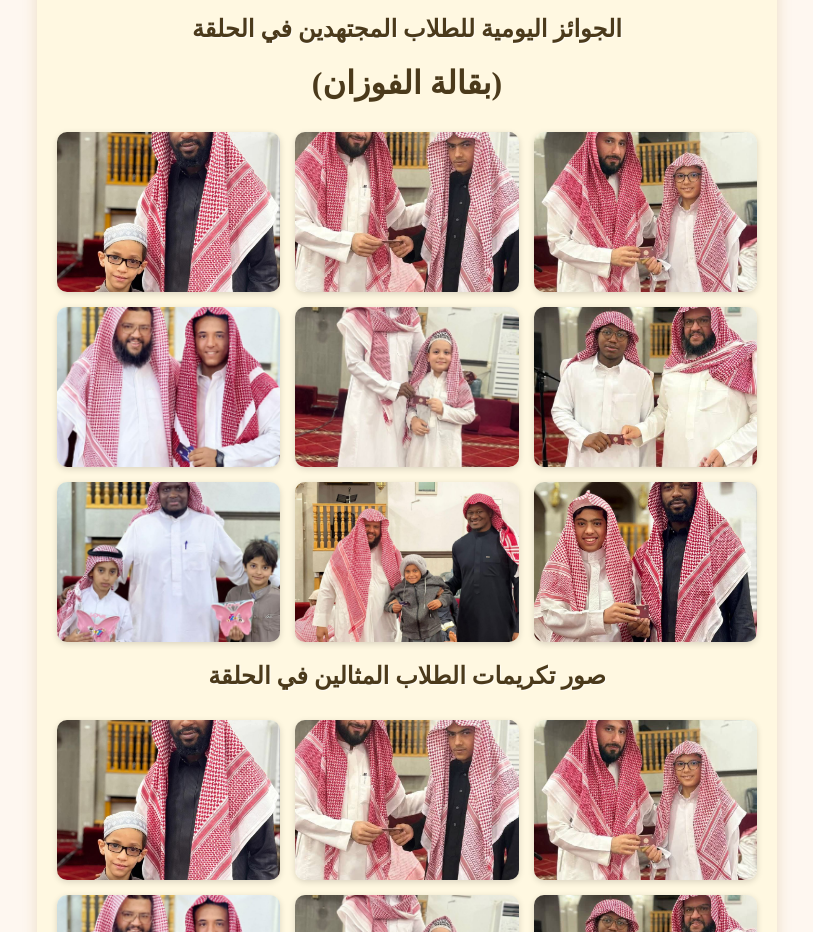
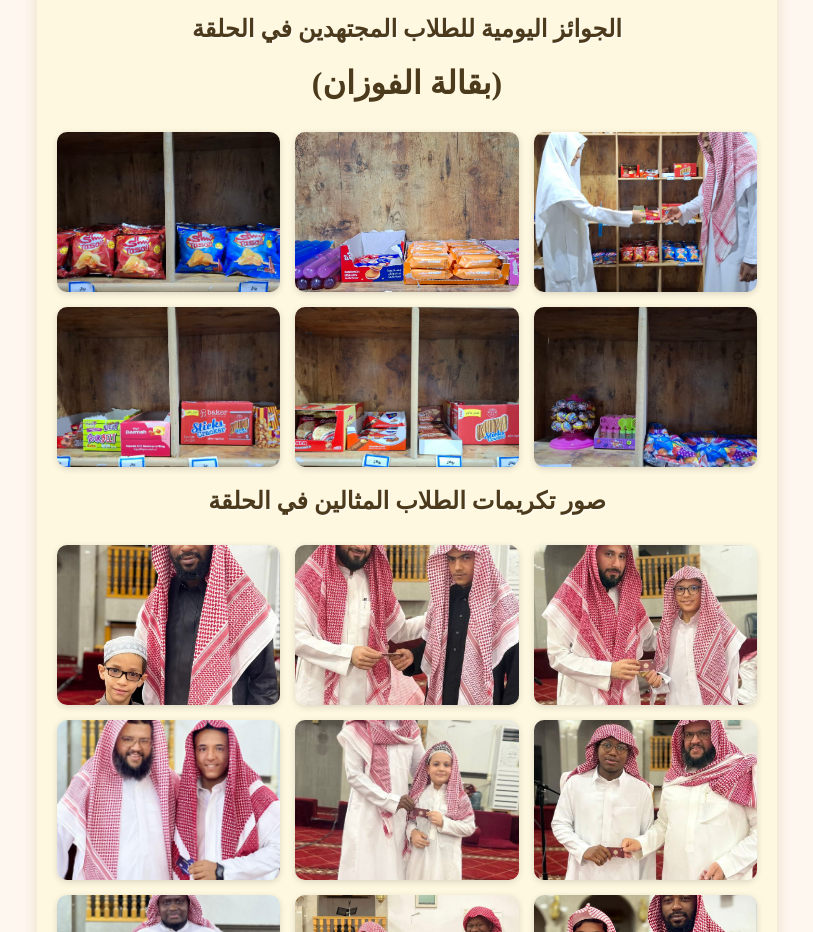
Before and after one commit to Alfwzan/.com, a plain HTML site: page test.html in a window 1280 px wide. Shown: the part 820-1752 px from the top of the page, without its empty margins (233-1046 px from the left). Drawn offline with Linux system fonts and the light colour scheme.

Commit message:
Add files via upload

```diff
--- a/test.html
+++ b/test.html
@@ -334,15 +334,13 @@
     <div><h2>الجوائز اليومية للطلاب المجتهدين في الحلقة</h2>
     <h1>(بقالة الفوزان)</h1></div>
         <div class="gallery">
-      <img src="images/alfwzan51.jpg" alt="صورة 1" onclick="openImage(this)">
-      <img src="images/alfwzan44.jpg" alt="صورة 2" onclick="openImage(this)">
-      <img src="images/alfwzan33.jpg" alt="صورة 3" onclick="openImage(this)">
-      <img src="images/alfwzan42.jpg" alt="صورة 4" onclick="openImage(this)">
-      <img src="images/alfwzan52.jpg" alt="صورة 5" onclick="openImage(this)">
-      <img src="images/alfwzan34.jpg" alt="صورة 6" onclick="openImage(this)">
-      <img src="images/alfwzan36.jpg" alt="صورة 7" onclick="openImage(this)">
-      <img src="images/alfwzan31.jpg" alt="صورة 8" onclick="openImage(this)">
-      <img src="images/alfwzan15.jpg" alt="صورة 9" onclick="openImage(this)">
+      <img src="images/fwzan bq4.jpg" alt="صورة 1" onclick="openImage(this)">
+      <img src="images/fwzan bq1.jpg" alt="صورة 2" onclick="openImage(this)">
+      <img src="images/fwzan bq2.jpg" alt="صورة 3" onclick="openImage(this)">
+      <img src="images/fwzan bq3.jpg" alt="صورة 4" onclick="openImage(this)">
+      <img src="images/fwzan bq.jpg" alt="صورة 5" onclick="openImage(this)">
+      <img src="images/fwzan bq5.jpg" alt="صورة 6" onclick="openImage(this)">
+
     </div>
 <div><h2>صور تكريمات الطلاب المثالين في الحلقة </h2></div>
     <div class="gallery">
```
Also changed, not shown: images/fwzan bq.jpg (added), images/fwzan bq1.jpg (added), images/fwzan bq2.jpg (added), images/fwzan bq3.jpg (added), images/fwzan bq4.jpg (added), images/fwzan bq5.jpg (added).
